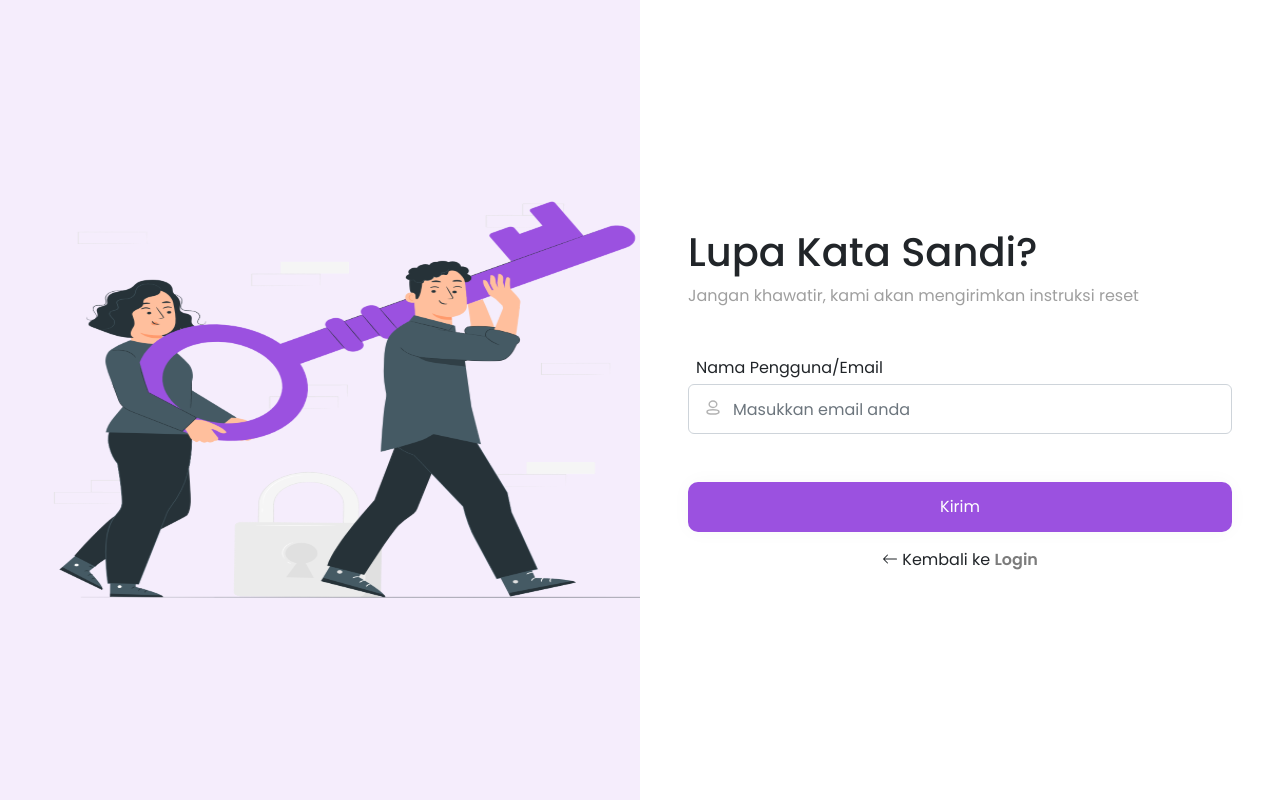
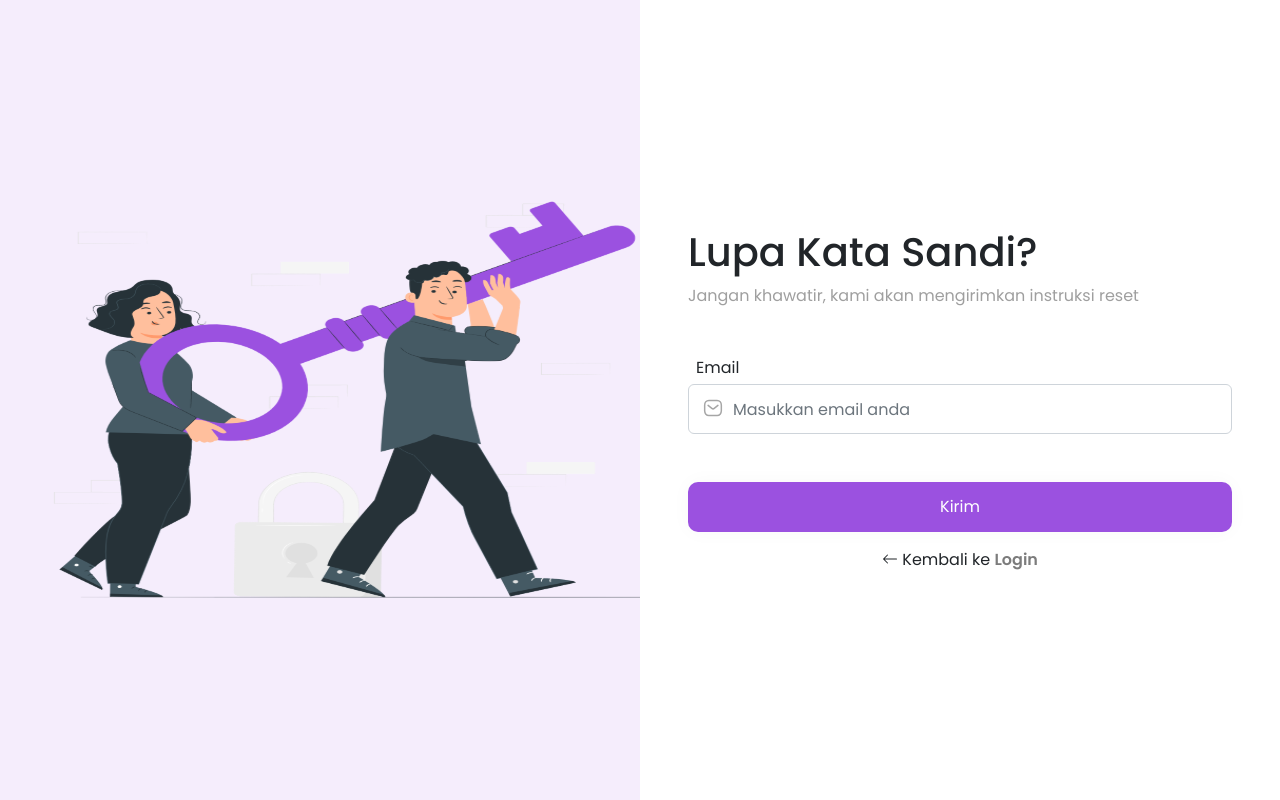
Before and after one commit to mykoakbar/POS-Madjou, a Vue app: page /#/Login/resetPassword/resetPasswordView in a window 1280 px wide. Built offline with nearby package versions, Linux system fonts and the light colour scheme; what vue-toast-notification would draw is missing.

Commit message:
Reset pass

```diff
--- a/src/views/Login/resetPassword/resetPasswordView.vue
+++ b/src/views/Login/resetPassword/resetPasswordView.vue
@@ -13,9 +13,9 @@
                     <p style="weight: 400; color: #9F9F9F;">Jangan khawatir, kami akan mengirimkan instruksi reset</p>
                     <form @submit="cekEmail">
                         <div class="my-4">
-                            <div v-if="error.email" class="iconpengguna-resetPassword"><img src="assets/icon-profile-error.svg"></div>
-                            <div v-else class="iconpengguna-resetPassword"><img src="assets/icon-profile.svg"></div>
-                            <label class="ms-2">Nama Pengguna/Email</label>
+                            <div v-if="error.email" class="iconemail-resetPassword"><img src="assets/icon-email-error.svg"></div>
+                            <div v-else class="iconemail-resetPassword"><img src="assets/icon-email.svg"></div>
+                            <label class="ms-2">Email</label>
                             <b-form-input :state="error.stateEmail" v-model="email" class="form-input1 my-1" type="email" placeholder="Masukkan email anda"></b-form-input>
                             <div class="error-validation mt-1" v-if="error.email">{{ error.email }}</div>
                             <div class="text-success mt-1" v-if="success.email"><b-icon icon="arrow-clockwise" animation="spin" font-scale="1"></b-icon> {{ success.email }}</div>
@@ -96,7 +96,7 @@ export default {
     box-shadow: 0px 0px 20px rgba(0, 0, 0, 0.03);
     border-radius: 10px;
 }
-.iconpengguna-resetPassword{
+.iconemail-resetPassword{
   position: relative;
   top: 63px;
   left: 15px;
```
Also changed, not shown: public/assets/icon-email.svg (added).
